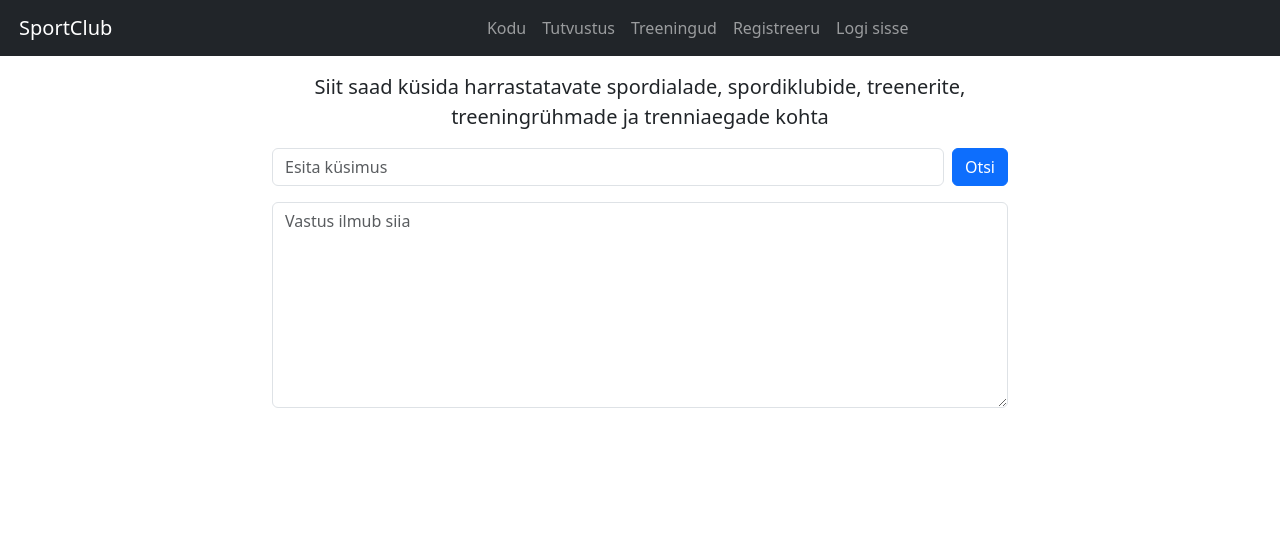
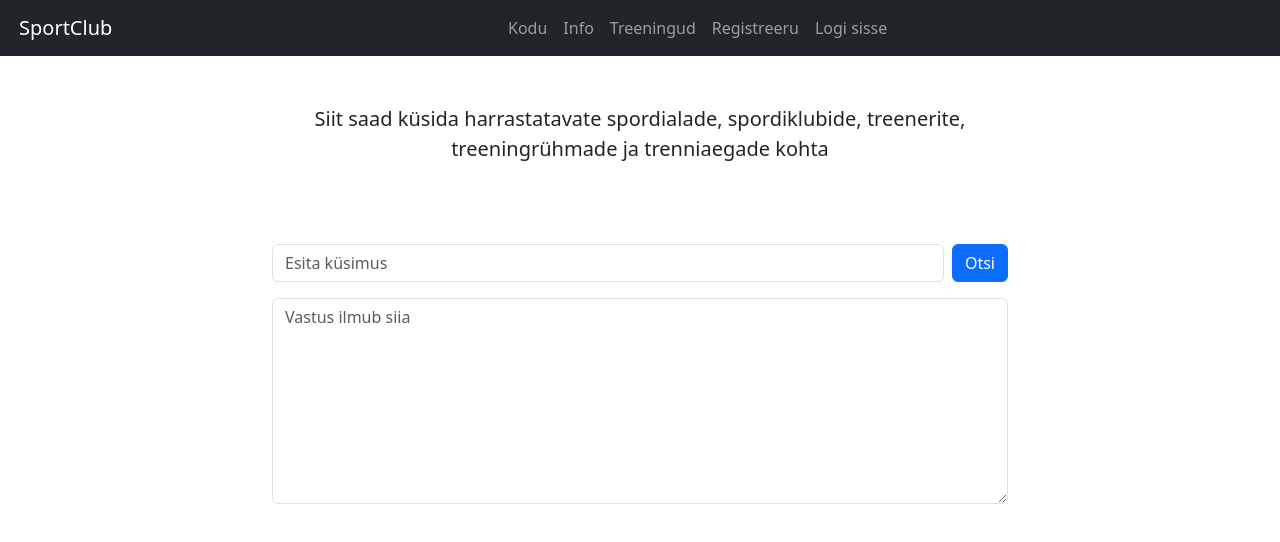
Before and after one commit to jaanusriiner/sportclub, a Vue app in the folder frontend/: page /info in a window 1280 px wide. Shown: the top 542 px of the page. Built offline with nearby package versions, Linux system fonts and the light colour scheme.

Commit message:
LLM WIP3

```diff
--- a/frontend/src/App.vue
+++ b/frontend/src/App.vue
@@ -49,7 +49,7 @@ export default {
     <div class="collapse navbar-collapse justify-content-center" id="navMenu">
       <div class="navbar-nav">
         <RouterLink class="nav-link" to="/">Kodu</RouterLink>
-        <RouterLink class="nav-link" to="/info">Tutvustus</RouterLink>
+        <RouterLink class="nav-link" to="/info">Info</RouterLink>
         <RouterLink class="nav-link" to="/">Treeningud</RouterLink>
         <div v-if="isLoggedIn">
           <button type="button" class="nav-link btn btn-link text-start" @click="executeLogOut">
--- a/frontend/src/views/InfoView.vue
+++ b/frontend/src/views/InfoView.vue
@@ -52,10 +52,10 @@ export default {
 </script>
 
 <template>
-  <div class="container text-center">
+  <div class="container text-center mt-5">
     <div class="row justify-content-center">
       <div class="col-md-8">
-        <p class="fs-5 mb-3">
+        <p class="fs-5 intro-text">
           Siit saad küsida harrastatavate spordialade, spordiklubide, treenerite, treeningrühmade ja
           trenniaegade kohta
         </p>
@@ -101,6 +101,10 @@ export default {
 </template>
 
 <style scoped>
+.intro-text {
+  margin-bottom: 5rem;
+}
+
 .clearable-input {
   padding-right: 2.5rem;
 }
--- a/frontend/src/views/RegisterView.vue
+++ b/frontend/src/views/RegisterView.vue
@@ -40,7 +40,7 @@ export default {
       registerRequest: {
         firstName: '',
         lastName: '',
-        phoneNumber: 0,
+        phoneNumber: '',
         email: '',
         password: '',
         areaId: 0,
```
Also changed, not shown: 1 other file (tests, documents, lock files or other folders).
